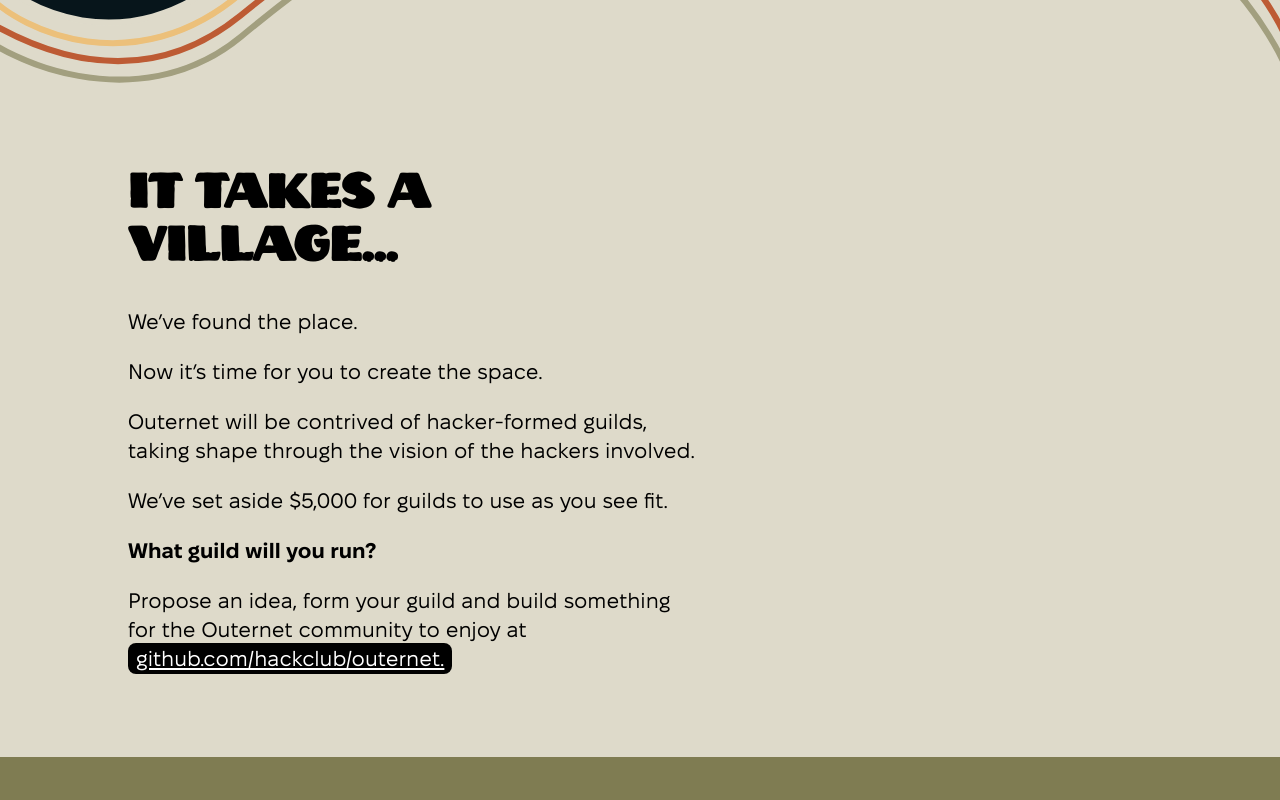
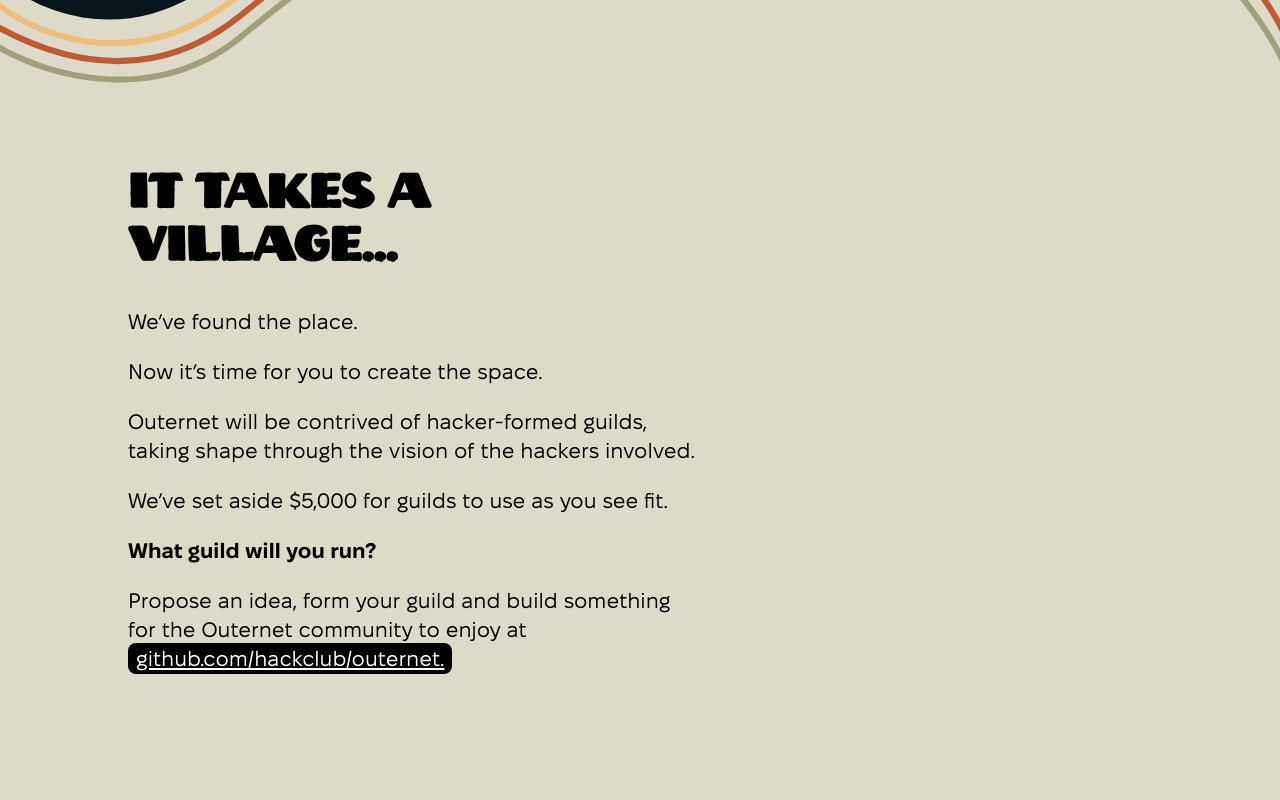
Before and after one commit to hackclub/www-outernet, a Next.js app: page / in a window 1280 px wide. Shown: the part 1920-2720 px from the top of the page. Built offline with nearby package versions, Linux system fonts and the light colour scheme.

Commit message:
Clean up guilds

```diff
--- a/components/Workshops.js
+++ b/components/Workshops.js
@@ -19,16 +19,16 @@
             text: "Find makerware to hack on"
         },
         {
-            heading: "The cafe",
-            text: "We're serving matcha, coffee, and tea!"
+            heading: "Orpheus Café & Bakery",
+            text: "We're serving matcha, coffee, tea, and baked goods!"
         },
         {
-            heading: "Immigration",
-            text: "The gateway to Outernet!"
+            heading: "Passport Authority",
+            text: "We issue documents to explore the Outernet!"
         },
         {
-            heading: "Outernet LAN",
-            text: "We're building a mesh intranet"
+            heading: "OuterLAN",
+            text: "We're building a site-wide intranet!"
         }
     ];
     const ballsRef = useRef([]);
@@ -163,10 +163,11 @@
             </Zoom>
             <div
                 style={{
-                    maxHeight: "100%",
                     position: "relative",
                     cursor: "default !important",
-                    minHeight: "400px",
+                    minHeight: "700px",
+                    marginBottom: "3rem",
+                    maxHeight: "100%"
                 }}
                 className={styles.ball}
                 id="ball"
```
